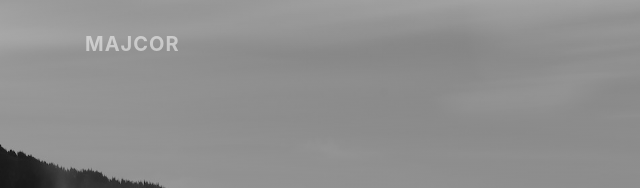
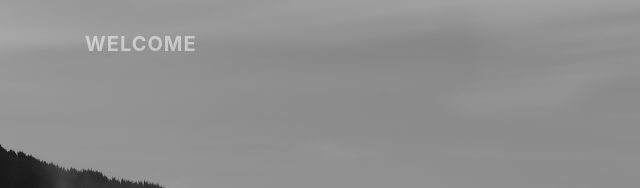
Before and after one commit to Peter-Majewski/grayscale, a website with bundled scripts: page index.html in a window 1280 px wide. Shown: the top 188 px of the page, 0-640 px from the left. Built offline with nearby package versions, Linux system fonts and the light colour scheme.

Commit message:
Update index.html

```diff
--- a/index.html
+++ b/index.html
@@ -28,7 +28,7 @@
   <!-- Navigation -->
   <nav class="navbar navbar-expand-lg navbar-light fixed-top" id="mainNav">
     <div class="container">
-      <a class="navbar-brand js-scroll-trigger" href="#page-top">MAJCOR</a>
+      <a class="navbar-brand js-scroll-trigger" href="#page-top">WELCOME</a>
       <button class="navbar-toggler navbar-toggler-right" type="button" data-toggle="collapse" data-target="#navbarResponsive" aria-controls="navbarResponsive" aria-expanded="false" aria-label="Toggle navigation">
         Menu
         <i class="fas fa-bars"></i>
```
